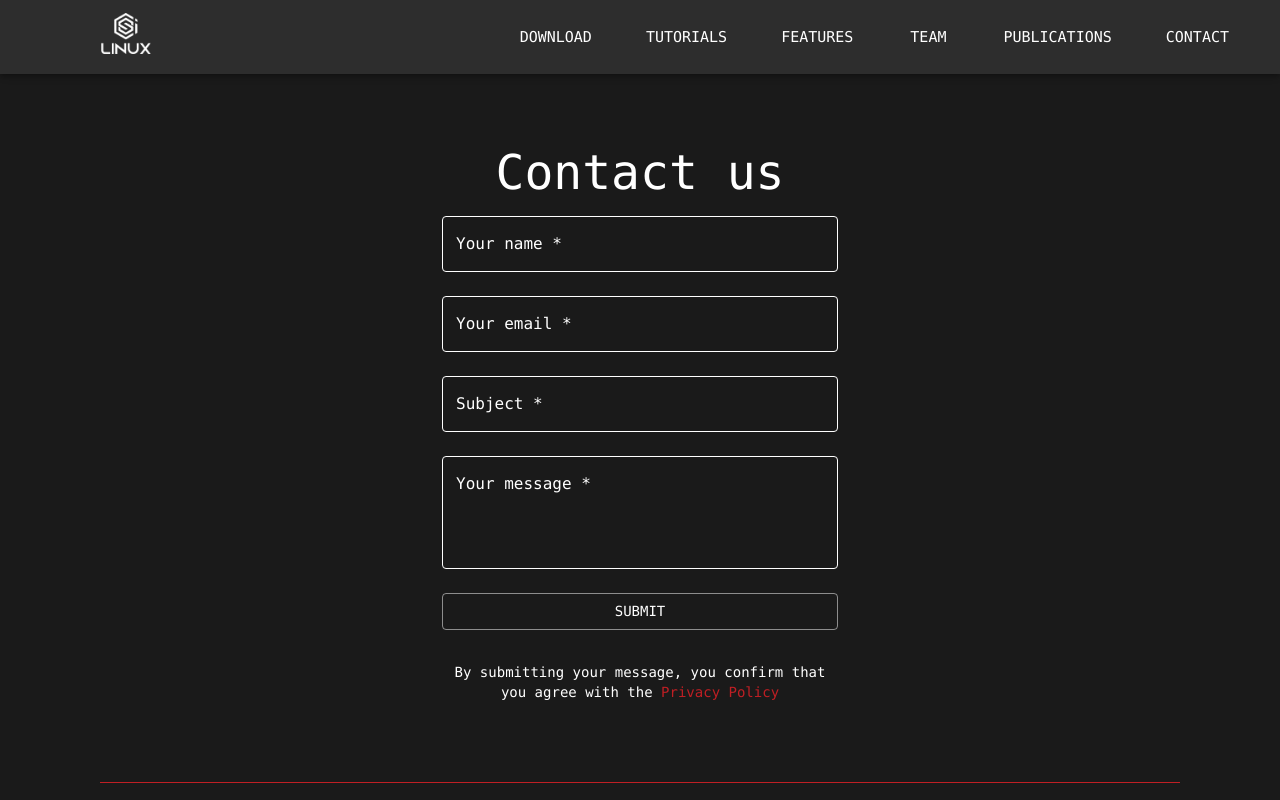
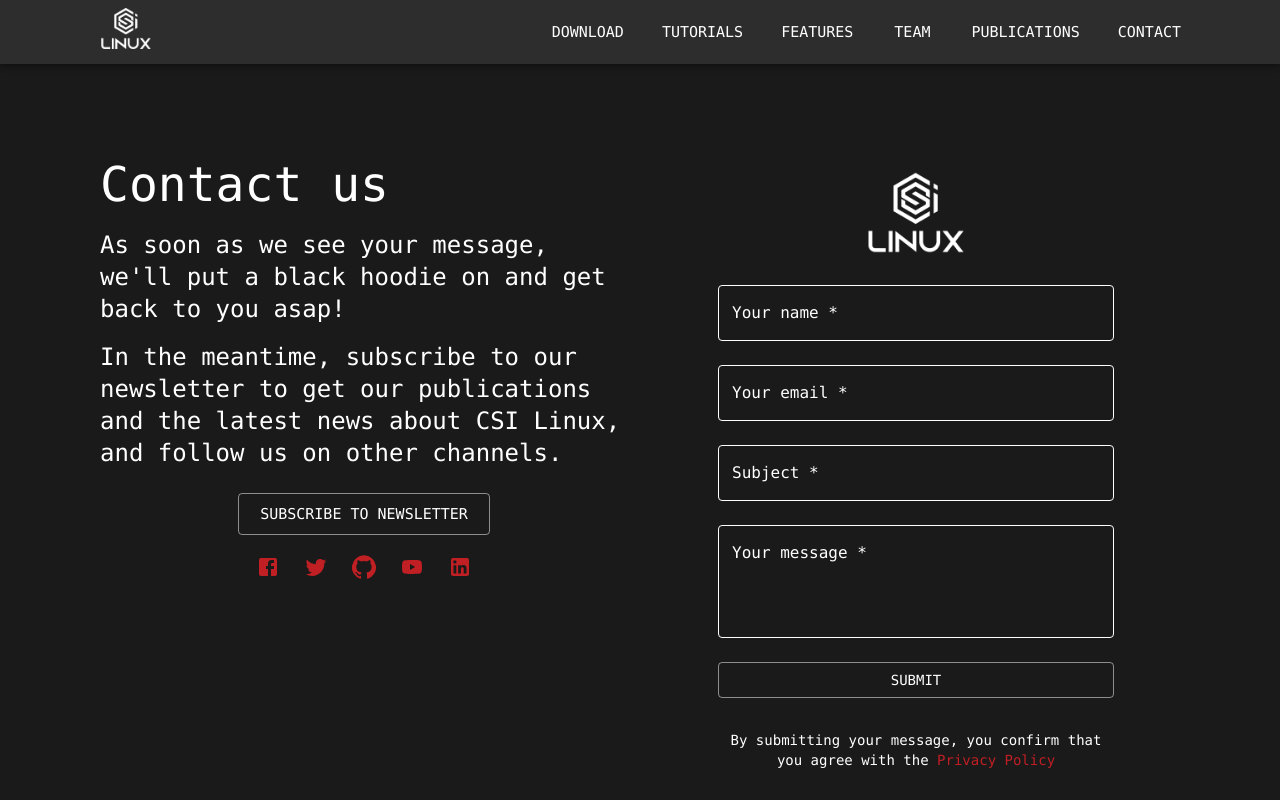
Before and after one commit to DanielTraci/recon-client, a React (Create React App) app: page /contact in a window 1280 px wide. Shown: the top 800 px of the page. Built offline with nearby package versions, Linux system fonts and the light colour scheme.

Commit message:
updated texts and contact page

```diff
--- a/public/index.html
+++ b/public/index.html
@@ -1,5 +1,6 @@
 <!DOCTYPE html>
 <html lang="en">
+
 <head>
   <meta charset="utf-8" />
   <link rel="icon" href="./favicon-32x32.png" />
@@ -7,6 +8,15 @@
   <meta name="theme-color" content="#000000" />
   <meta name="description" content="Web site created using create-react-app" />
 
+  <!-- Global site tag (gtag.js) - Google Analytics -->
+  <script async src="https://www.googletagmanager.com/gtag/js?id=G-579XXD14NX"></script>
+  <script>
+    window.dataLayer = window.dataLayer || [];
+    function gtag() { dataLayer.push(arguments); }
+    gtag('js', new Date());
+
+    gtag('config', 'G-579XXD14NX');
+  </script>
   <!--
          // put it on line 9 after testing
       <meta
@@ -28,6 +38,7 @@
     -->
   <title>CSI Linux</title>
 </head>
+
 <body>
   <noscript>You need to enable JavaScript to run this app.</noscript>
   <div id="root"></div>
@@ -42,4 +53,5 @@
       To create a production bundle, use `npm run build` or `yarn build`.
     -->
 </body>
+
 </html>
--- a/src/App.css
+++ b/src/App.css
@@ -1,27 +1,3 @@
-.iconsXtext {
-  display: flex;
-	flex-direction: column;
-	align-items: center;
-  flex-wrap: wrap;
-}
-
-a:hover {
-  color: #0000ff
-}
-
-/* styles for youtube player that was installed
-https://www.npmjs.com/package/react-player*/
-.player-wrapper {
-  position: relative;
-  padding-top: 56.25% /* Player ratio: 100 / (1280 / 720) */
-}
-
-.react-player {
-  position: absolute;
-  top: 0;
-  left: 0;
-}
-
 /* MOBILE - css applies if screen size is less than 768
 - .appMargins gets called in the App.js in render method
 */
@@ -38,9 +14,6 @@
     justify-content: flex-start;
     align-items: center;
     align-content: stretch;
-  }
-  columnSpacing {
-    margin-bottom: 100px;
   }
 }
 
@@ -61,9 +34,36 @@
   .csiLogo {
     margin-left: 77px;
   }
-  columnSpacing {
-    margin-bottom: 400px;
-  }
+}
+
+.iconsXtext {
+  display: flex;
+	flex-direction: column;
+	align-items: center;
+  flex-wrap: wrap;
+}
+
+a:hover {
+  color: #0000ff;
+  text-decoration: none!important
+}
+
+/*special style for Publications link from the navigation bar*/
+.navBarPublicationsLink:hover {
+  color: #FFFFFF
+}
+
+/* styles for youtube player that was installed
+https://www.npmjs.com/package/react-player*/
+.player-wrapper {
+  position: relative;
+  padding-top: 56.25% /* Player ratio: 100 / (1280 / 720) */
+}
+
+.react-player {
+  position: absolute;
+  top: 0;
+  left: 0;
 }
 
 /*scroll-bar design (on the right) */
--- a/src/Theme.js
+++ b/src/Theme.js
@@ -1,7 +1,6 @@
 import { createMuiTheme } from '@material-ui/core/styles';
 
 const theme = createMuiTheme({
-    //background color
   overrides: {
     //background color
     MuiCssBaseline: {
@@ -23,13 +22,14 @@
     },
   },
 
-    //colors present on the website
+  //colors
   palette: {
     primary: {
       //white
       main: "#FFFFFF"
     },
     secondary: {
+      //blue
       main: "#0000ff"
     },
     error: {
--- a/src/components/ContactPage.js
+++ b/src/components/ContactPage.js
@@ -7,6 +7,14 @@
 import { makeStyles, withStyles } from '@material-ui/core/styles';
 import Container from '@material-ui/core/Container';
 import { withRouter } from 'react-router-dom'
+import Grid from '@material-ui/core/Grid';
+import CardMedia from '@material-ui/core/CardMedia';
+import FacebookIcon from '@material-ui/icons/Facebook';
+import LinkedInIcon from '@material-ui/icons/LinkedIn';
+import GitHubIcon from '@material-ui/icons/GitHub';
+import TwitterIcon from '@material-ui/icons/Twitter';
+import YouTubeIcon from '@material-ui/icons/YouTube';
+import IconButton from '@material-ui/core/IconButton';
 
 const CssTextField = withStyles({
     root: {
@@ -23,8 +31,16 @@
 })(TextField);
 
 const useStyles = makeStyles((theme) => ({
+    header: {
+        position: "relative",
+        marginTop: theme.spacing(10),
+        marginBottom: theme.spacing(10),
+        backgroundSize: "cover",
+        backgroundRepeat: "no-repeat",
+        backgroundPosition: "center",
+    },
     elements: {
-        marginTop: theme.spacing(10),
+        //marginTop: theme.spacing(10),
         display: 'flex',
         flexDirection: 'column',
         alignItems: 'center',
@@ -36,19 +52,71 @@
         color: "#FFFFFF",
         borderColor: '#FFFFFF'
     },
+    logoDesktop: {
+        maxWidth: 200,
+    },
+    followXsubscription: {
+        display: 'flex',
+        flexDirection: 'column',
+        alignItems: 'center',
+    },
+    subscriptionButtonsSpacing: {
+        marginTop: theme.spacing(1)
+      },
 }));
 
 function ContactPage(props) {
     const classes = useStyles();
-    const { onSend, error } = props
+    const { onSend } = props
 
     return (
-        <div>
+
+        <Grid container spacing={3}
+            className={classes.header}
+        >
+            <Grid item xs={12} sm={6}>
+                <Typography variant="h3" color="primary" gutterBottom>
+                    Contact us
+                </Typography>
+                <Typography variant="h5" color="primary" paragraph>
+                    As soon as we see your message, we'll put a black hoodie on and get back to you asap!
+                </Typography>
+                <Typography variant="h5" color="primary" paragraph>
+                    In the meantime, subscribe to our newsletter to get our publications and the latest news about CSI Linux, and follow us on other channels.
+                </Typography>
+
+                <Box className={classes.followXsubscription}>
+
+                    <Button variant="outlined" size="large" color="primary" className={classes.subscriptionButtonsSpacing} href="https://comms.informationwarfarecenter.com/?p=subscribe&id=1">Subscribe to newsletter</Button>
+                    <Box className={classes.subscriptionButtonsSpacing}>
+                        <IconButton href="https://www.facebook.com/csilinux">
+                            <FacebookIcon color="error" />
+                        </IconButton>
+                        <IconButton href="https://twitter.com/cyberintel">
+                            <TwitterIcon color="error" />
+                        </IconButton>
+                        <IconButton href="https://github.com/Information-Warfare-Center/">
+                            <GitHubIcon color="error" />
+                        </IconButton>
+                        <IconButton href="https://www.youtube.com/c/CyberSecrets">
+                            <YouTubeIcon color="error" />
+                        </IconButton>
+                        <IconButton href="https://www.linkedin.com/company/information-warfare-center/">
+                            <LinkedInIcon color="error" />
+                        </IconButton>
+                    </Box>
+                </Box>
+            </Grid>
+
+            <Grid item xs={12} sm={6}>
                 <Container component="main" maxWidth="xs">
                     <div className={classes.elements}>
-                    <Typography variant="h3" color="primary">
-                        Contact us
-                    </Typography>
+                        <CardMedia
+                            component="img"
+                            alt="CSI LINUX - TUTORIAL"
+                            image="./covers/logoCover.png"
+                            className={classes.logoDesktop}
+                        />
                         <form onSubmit={onSend}>
                             <CssTextField required id="standard-basic" name="name" label="Your name" variant="outlined" fullWidth margin="normal" InputProps={{ className: classes.input }} />
                             <CssTextField required id="standard-basic" name="email" label="Your email" type="email" variant="outlined" fullWidth margin="normal" InputProps={{ className: classes.input }} />
@@ -63,10 +131,8 @@
                                 InputProps={{ className: classes.input }}
                             />
                             <Button className={classes.submit} fullWidth variant="outlined" color="primary" type="submit">Submit</Button>
-                        {
-                            error && (<p style={{ color: '#FFFFFF' }}>{error.error}</p>)
-                        }
                         </form>
+
                     </div>
                     <Box mt={2}>
                         <Typography variant="body2" color="primary" align="center">
@@ -76,7 +142,8 @@
                         </Typography>
                     </Box>
                 </Container>
-        </div>
+            </Grid>
+        </Grid>
     );
 
 }
--- a/src/components/Download.js
+++ b/src/components/Download.js
@@ -139,16 +139,16 @@
                         <Typography variant="h5" color="primary" paragraph>
                             Brief overview
                         </Typography>
-                        <Typography variant="body" color="primary" paragraph>
+                        <Typography variant="body1" color="primary" paragraph>
                             CSI Linux 2021.2 has many updated tools, features, and additions. To install CSI Linux Tools updates type "powerup" in the terminal window and press enter.
                         </Typography>
-                        <Typography variant="body" color="primary" paragraph>
+                        <Typography variant="body1" color="primary" paragraph>
                             When turned on, the CSI_TorVPN encapsulates all traffic through Tor similar to how Tails works. The CSI_Gateway app is now pointing to at a Whonix gateway VM. This gives you two different options when using the Virtual Appliance. If you are using the bootable version, you can only use the CSI_TorVPN.
                         </Typography>
-                        <Typography variant="body" color="primary" paragraph>
+                        <Typography variant="body1" color="primary" paragraph>
                             You can also add a VPN or Tor gateway to your network router for an external network layer of security.
                         </Typography>
-                        <Typography variant="body" color="primary">
+                        <Typography variant="body1" color="primary">
                             The CSI Linux SIEM has been separated and is now separate from CSI Linux. MISP, OTX, Malcolm, Moloch, Elasticsearch, Kibana, Logstash, Zeek, and others have been combined into this growing network monitoring and forensic server environment. This will be able to be downloaded onto CSI Linux or used on another system on the network.
                         </Typography>
                     </div>
@@ -169,17 +169,17 @@
             <Grid container spacing={4} className={classes.subheader}
                 direction="row"
                 justifyContent="center"
-                alignItems="flex-start">
+                alignItems="center">
                 <Grid item xs={12} sm={8}>
-                    <Box display="flex" justifyContent="center">
-                        <Typography variant="h4" color="primary" align="center">
-                            Contact us for business inquiries
+                    <Box display="flex" justifyContent="center" >
+                        <Typography variant="h4" color="primary" >
+                        Subscribe to our publications and news
                         </Typography>
                     </Box>
                 </Grid>
                 <Grid item xs={12} sm={4}>
                     <Box display="flex" justifyContent="center">
-                        <Button variant="outlined" size="large" color="primary" onClick={() => handleButtonClick("/contact")} >Get in touch with us</Button>
+                        <Button variant="outlined" size="large" color="primary" href="https://comms.informationwarfarecenter.com/?p=subscribe&id=1">Subscribe to newsletter</Button>
                     </Box>
                 </Grid>
             </Grid>
--- a/src/components/Features.js
+++ b/src/components/Features.js
@@ -29,6 +29,9 @@
     backgroundRepeat: "no-repeat",
     backgroundPosition: "center",
   },
+  subheader: {
+    marginBottom: theme.spacing(10),
+},
   accordionRack: {
     width: 'auto',
     background: "#2D2D2D",
@@ -99,6 +102,24 @@
         </Grid>
       </Grid>
 
+      <Grid container spacing={4} className={classes.subheader}
+                direction="row"
+                justifyContent="center"
+                alignItems="center">
+                <Grid item xs={12} sm={8}>
+                    <Box display="flex" justifyContent="center" >
+                        <Typography variant="h4" color="primary" >
+                        Get the latest news about CSI Linux products
+                        </Typography>
+                    </Box>
+                </Grid>
+                <Grid item xs={12} sm={4}>
+                    <Box display="flex" justifyContent="center">
+                        <Button variant="outlined" size="large" color="primary" href="https://comms.informationwarfarecenter.com/?p=subscribe&id=1">Subscribe to newsletter</Button>
+                    </Box>
+                </Grid>
+            </Grid>
+
       {/* Tools accordion */}
       <Grid
         container
@@ -117,7 +138,7 @@
             </AccordionSummary>
             <AccordionDetails>
               <Box>
-                <Typography color="primary" variant="body">
+                <Typography color="primary" variant="body1">
                   Search for a specific tool...
                 </Typography>
                 <TextField onChange={onSearch} className={classes.searchBar} id="outlined-basic" variant="outlined" fullWidth InputProps={{
@@ -127,11 +148,11 @@
                     </InputAdornment>
                   ), className: classes.input
                 }} />
-                <Typography variant="body" color="primary">
+                <Typography variant="body1" color="primary">
                   {
                     allFeatures.map((feature, index) => {
                       return (
-                        <List >
+                        <List key={index}>
                           <ListItem >
                             <ListItemIcon>
                               <SettingsApplicationsIcon color="error" />
@@ -163,7 +184,7 @@
                 {
                   customFeatures.map((feature, index) => {
                     return (
-                      <List >
+                      <List key={index}>
                         <ListItem >
                           <ListItemIcon>
                             <SettingsApplicationsIcon color="error" />
@@ -183,14 +204,14 @@
           {/* Licensed tools */}
           <Accordion className={classes.accordionRack} variant="outlined">
             <AccordionSummary
-              expandIcon={<ExpandMoreIcon color="secondary"/>}
+              expandIcon={<ExpandMoreIcon color="secondary" />}
               aria-controls="panel1a-content"
               id="panel1a-header"
             >
               <Typography color="primary" variant="h6">Licensed tools that you may need to purchase</Typography>
             </AccordionSummary>
             <AccordionDetails>
-              <Typography variant="body" color="primary">
+              <Typography variant="body1" color="primary">
                 <List >
                   <ListItem>
                     <ListItemIcon>
--- a/src/components/Footer.js
+++ b/src/components/Footer.js
@@ -11,8 +11,11 @@
 import Divider from '@material-ui/core/Divider';
 import Grid from '@material-ui/core/Grid';
 import iwclogo from './iwclogo.png'
+import IconButton from '@material-ui/core/IconButton';
 import { Link as RouterLink } from "react-router-dom"
-import IconButton from '@material-ui/core/IconButton';
+//importing Link as an alias (RouterLink) because Material-UI(MUI) is using "Link" on line 3,
+//if MUI didn't use it, we could have do --> import Link from "react-router-dom"
+
 
 
 const useStyles = makeStyles((theme) => ({
@@ -67,7 +70,7 @@
 
         <Grid item xs={12} sm={6} md={4} className={classes.columnSpacing}>
           <Box display="flex" justifyContent="center">
-            <Typography color='error' variant="body">Follow us</Typography>
+            <Typography color='error' variant="body1">Follow us</Typography>
           </Box>
           <Box display="flex" justifyContent="center">
 
@@ -90,7 +93,7 @@
 
           <Box display="flex" justifyContent="center" flexDirection="column" >
             <Typography variant="body2" align="center">
-              <Link color="error" href="https://www.informationwarfarecenter.com/" >
+              <Link color="error" href="https://comms.informationwarfarecenter.com/?p=subscribe&id=1" >
                 Subscribe to publications
               </Link>
             </Typography>
@@ -122,7 +125,7 @@
             </Typography>
           </Box>
           <Box display="flex" justifyContent="center" >
-            <Typography color='error' variant="body" align="center">Copyright © CSI LINUX</Typography>
+            <Typography color='error' variant="body1" align="center">Copyright © CSI LINUX</Typography>
           </Box>
         </Grid>
       </Grid>
--- a/src/components/MenuAppBar.js
+++ b/src/components/MenuAppBar.js
@@ -7,10 +7,12 @@
 import MenuIcon from '@material-ui/icons/Menu';
 import MenuItem from '@material-ui/core/MenuItem';
 import Menu from '@material-ui/core/Menu';
-import { withRouter, Link } from 'react-router-dom';
+import { withRouter, Link as RouterLink } from 'react-router-dom';
 import useMediaQuery from "@material-ui/core/useMediaQuery";
 import logo from './logoW.png'
 import Button from '@material-ui/core/Button';
+import clsx from 'clsx'
+import Link from '@material-ui/core/Link';
 
 
 const useStyles = makeStyles((theme) => ({
@@ -18,7 +20,7 @@
     marginRight: theme.spacing(2),
   },
   margin: {
-    margin: theme.spacing(2),
+    marginRight: theme.spacing(2),
   },
   title: {
     flexGrow: 1,
@@ -27,6 +29,7 @@
     display: "flex",
     flex: 1,
     justifyContent: "space-around",
+    marginRight: theme.spacing(6),
   },
   logoDesktop: {
     maxWidth: 50,
@@ -62,7 +65,7 @@
       <AppBar position="fixed" className={classes.color} >
         <Toolbar>
           <Typography className={classes.title}>
-            <Link to="/" className="csiLogo"><img src={logo} alt="csilinuxlogo" className={classes.logoDesktop} /></Link>
+            <RouterLink to="/" className="csiLogo"><img src={logo} alt="csilinuxlogo" className={classes.logoDesktop} /></RouterLink>
           </Typography>
           {
             isMobile ? (
@@ -86,11 +89,12 @@
                   open={open}
                   onClose={() => setAnchorEl(null)}
                 >
-                  <MenuItem onClick={() => handleMenuClick('/download')}>DOWNLOAD</MenuItem>
-                  <MenuItem onClick={() => handleMenuClick('/tutorials')}>TUTORIALS</MenuItem>
-                  <MenuItem onClick={() => handleMenuClick('/features')}>FEATURES</MenuItem>
-                  <MenuItem onClick={() => handleMenuClick('/team')}>TEAM</MenuItem>
-                  <MenuItem onClick={() => handleMenuClick('/contact')}>CONTACT</MenuItem>
+                  <MenuItem onClick={() => handleMenuClick('/download')}><Typography color="error">DOWNLOAD</Typography></MenuItem>
+                  <MenuItem onClick={() => handleMenuClick('/tutorials')}><Typography color="error">TUTORIALS</Typography></MenuItem>
+                  <MenuItem onClick={() => handleMenuClick('/features')}><Typography color="error">FEATURES</Typography></MenuItem>
+                  <MenuItem onClick={() => handleMenuClick('/team')}><Typography color="error">TEAM</Typography></MenuItem>
+                  <MenuItem><Link href="https://informationwarfarecenter.com/Cyber_Intelligence_Report.php"><Typography color="error">PUBLICATIONS</Typography></Link></MenuItem>
+                  <MenuItem onClick={() => handleMenuClick('/contact')}><Typography color="error">CONTACT</Typography></MenuItem>
                 </Menu>
               </>
             ) : (
@@ -99,7 +103,7 @@
                 <Button size="large" color="primary" className={classes.margin} onClick={() => handleButtonClick("/tutorials")}> TUTORIALS </Button>
                 <Button size="large" color="primary" className={classes.margin} onClick={() => handleButtonClick("/features")}> FEATURES </Button>
                 <Button size="large" color="primary" className={classes.margin} onClick={() => handleButtonClick("/team")}> TEAM </Button>
-                <Button size="large" color="primary" className={classes.margin} href="https://informationwarfarecenter.com/Cyber_Intelligence_Report.php">PUBLICATIONS</Button>
+                <Button size="large" color="primary"  className={clsx("navBarPublicationsLink", classes.margin)} href="https://informationwarfarecenter.com/Cyber_Intelligence_Report.php">PUBLICATIONS</Button>
                 <Button size="large" color="primary" className={classes.margin} onClick={() => handleButtonClick("/contact")}> CONTACT</Button>
               </div>
             )
```
Also changed, not shown: package.json (+2 -5 lines), src/components/HomePage.js (+16 -9 lines), src/components/Tutorials.js (+3 -6 lines), 1 other file (tests, documents, lock files or other folders). Lines whose indentation alone changed are shown as unchanged.
